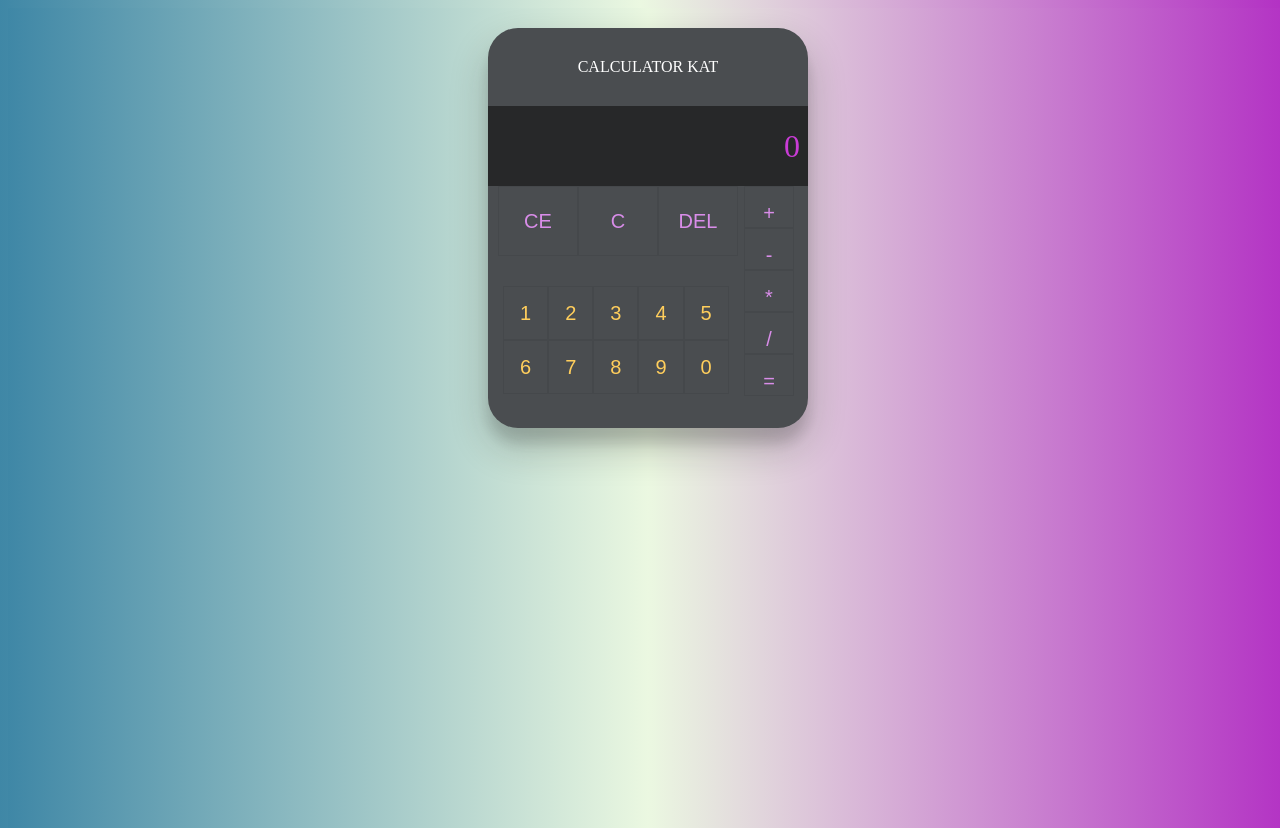
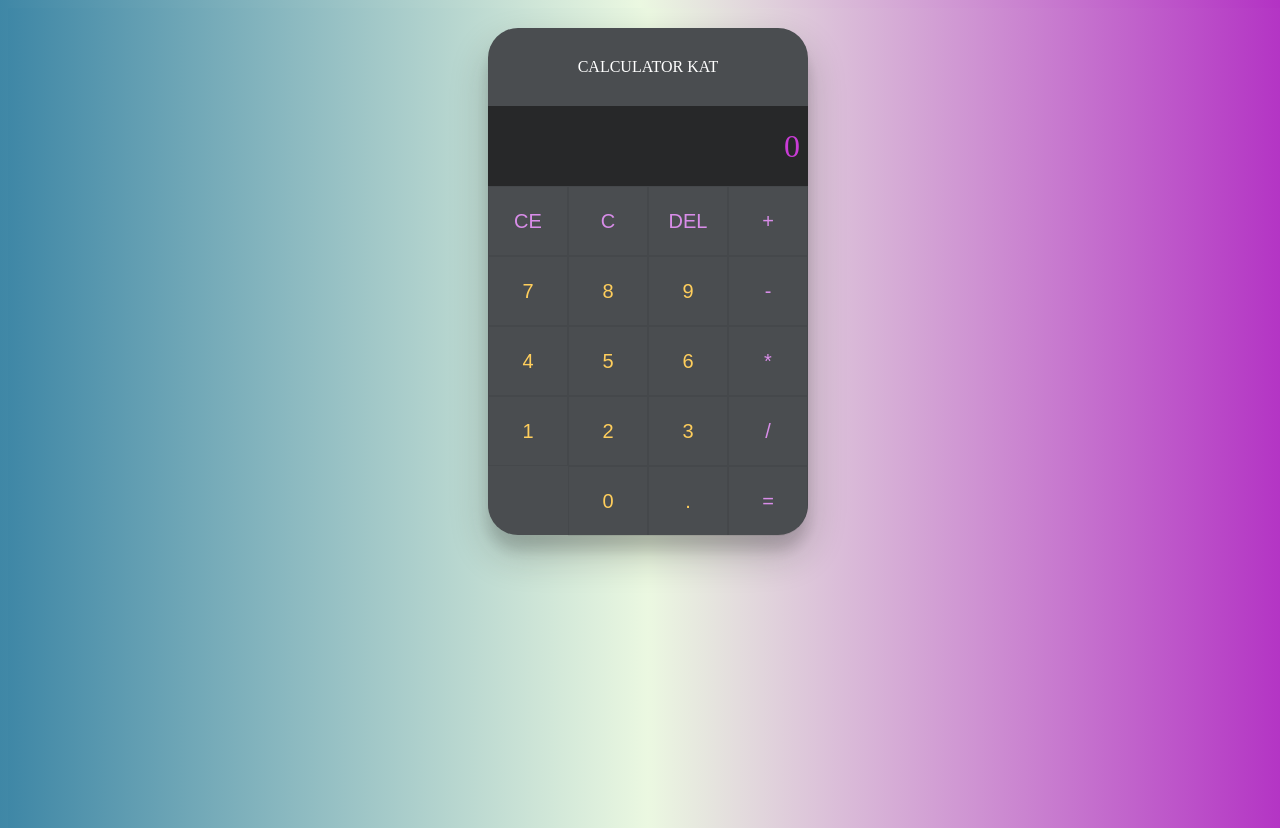
Before and after one commit to KatherineInce/Calculator-Project, a React (Create React App) app: page / in a window 1280 px wide. Built offline with nearby package versions, Linux system fonts and the light colour scheme.

Commit message:
changes to the appearence

```diff
--- a/src/App.css
+++ b/src/App.css
@@ -18,7 +18,7 @@ body {
     border-radius: 30px;
     margin: 0 auto;
     width: 320px;
-    height: 400px;
+    height: 507px;
     background-color: #4a4d50;
     box-shadow: 0 19px 38px rgba(19, 19, 19, .24),
   0 15px 12px rgba(19, 19, 19, .12);
@@ -35,6 +35,8 @@ button {
   color: #ffce5c;
   transition: all 300ms;
   border: 1px solid #0001;
+  width: 80px;
+  height: 70px;
 }
 
 button:hover {
@@ -61,15 +63,14 @@ button:hover {
 
 .functions button {
   display: inline-block;
-  width: 80px;
-  height: 70px;
   color: #d98de9;
 }
 .math-operations button{
     display: block;
-    height: 42px;
-    width:50px;
     color: #d98de9;
+}
+.math-operations button:last-child{
+  border-bottom-right-radius: 30px;
 }
 .functions button:hover,
 .math-operations button:hover {
@@ -78,33 +79,28 @@ button:hover {
 
 
 .numbers button {
-  position: relative;
-  height: 80px;
+  display: inline-block;
 }
 
-.numbers button:last-child {
-  width: 100%;
+.last{
+  margin-left: 80px !important;
 }
 
 .functions {
   display: inline-block;
-  margin-bottom: 30px;
-  margin-left:10px;
 }
 .calc-name{
     padding: 30px;
     text-align: center;
     color: white;
 }
-.number{
-    margin-left:15px;
-}
+
 .left{
     float:left;
-    width:80%;
+    width:75%;
 }
 .math-operations{
     float: right;
-    width: 20%;
+    width: 25%;
     text-align: center;
 }
--- a/src/App.jsx
+++ b/src/App.jsx
@@ -17,16 +17,17 @@ const App = () => {//function flecha
                         <button>DEL</button>
                     </div>
                     <div className="number">
+                        <button>7</button>
+                        <button>8</button>
+                        <button>9</button>
+                        <button>4</button>
+                        <button>5</button>
+                        <button>6</button>
                         <button>1</button>
                         <button>2</button>
                         <button>3</button>
-                        <button>4</button>
-                        <button>5</button>
-                        <button>6</button>
-                        <button>7</button>
-                        <button>8</button>
-                        <button>9</button>
-                        <button>0</button>
+                        <button className='last'>0</button>
+                        <button>.</button>
                     </div>
                 </div>
             <div className="math-operations">
```
